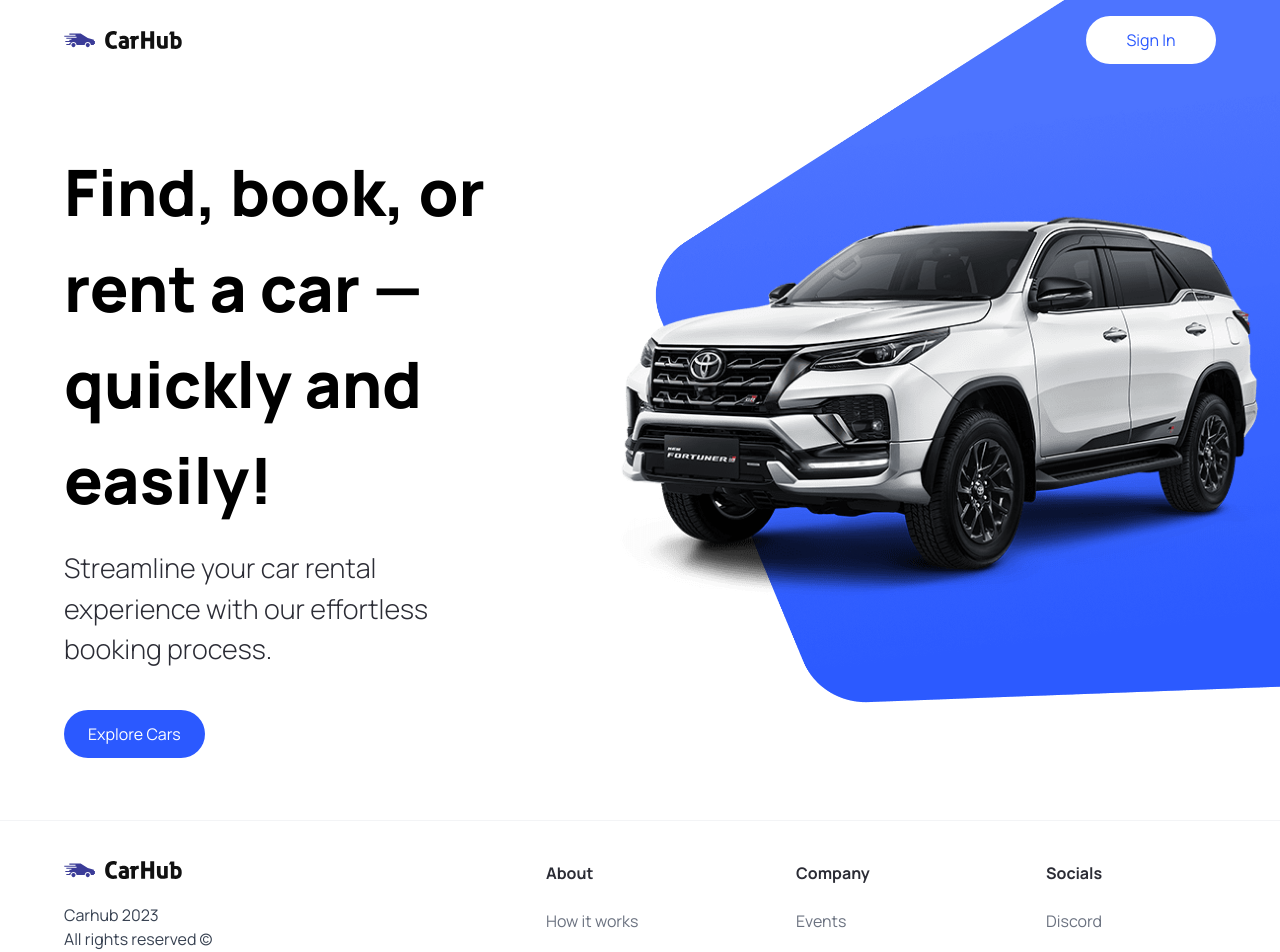
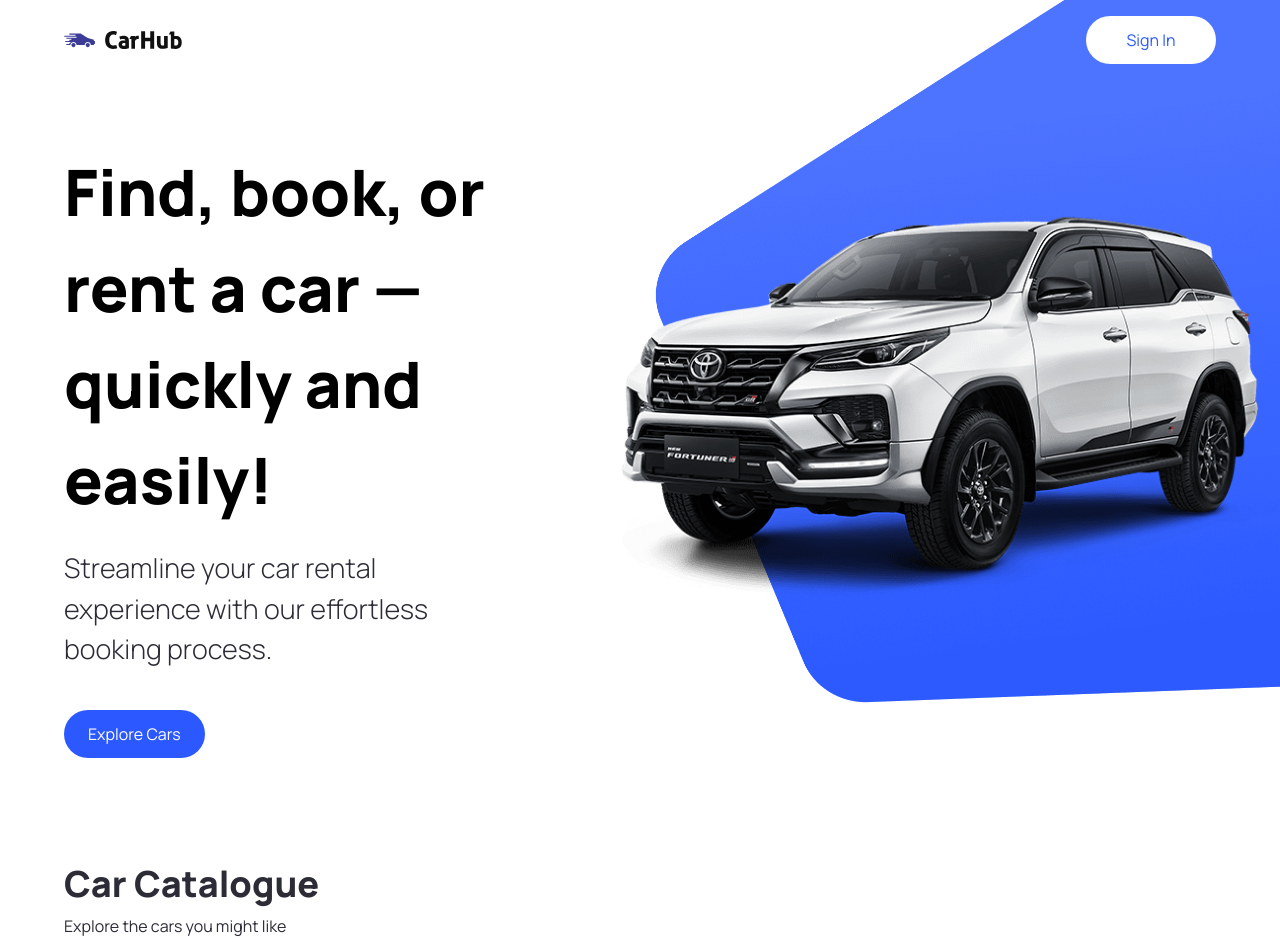
Before and after one commit to nazimameer/car_showcase_nextjs13.4_typescript, a Next.js app: page / in a window 1280 px wide. Shown: the top 952 px of the page. Built offline with nearby package versions, Linux system fonts and the light colour scheme.

Commit message:
layout of discover section completed

```diff
--- a/app/page.tsx
+++ b/app/page.tsx
@@ -1,11 +1,28 @@
-import Image from 'next/image'
+import Image from "next/image";
 
-import { Hero } from '@/components'
+import { CustomFilter, Hero, SearchBar } from "@/components";
 
 export default function Home() {
   return (
     <main className="overflow-hidden">
       <Hero />
+
+      <div className="mt-12 padding-x padding-y max-width" id="discover">
+        <div className="home__text-container">
+          <h1 className="text-4xl font-extrabold">Car Catalogue</h1>
+          <p>Explore the cars you might like</p>
+        </div>
+
+        <div className="home__filters">
+          <SearchBar />
+
+
+          <div className="home__filter-container">
+              <CustomFilter title='fuel' />
+              <CustomFilter title='year' />
+          </div>
+        </div>
+      </div>
     </main>
-  )
+  );
 }
--- /dev/null
+++ b/components/CustomFilter.tsx
@@ -0,0 +1,11 @@
+import React from 'react'
+
+const CustomFilter = () => {
+  return (
+    <div>
+
+    </div>
+  )
+}
+
+export default CustomFilter
--- /dev/null
+++ b/components/SearchBar.tsx
@@ -0,0 +1,11 @@
+import React from 'react'
+
+const SearchBar = () => {
+  return (
+    <div>
+
+    </div>
+  )
+}
+
+export default SearchBar
--- a/components/index.ts
+++ b/components/index.ts
@@ -2,10 +2,14 @@ import Hero from "./Hero";
 import CustomButton from "./CustomButton";
 import Navbar from './Navbar';
 import Footer from './Footer';
+import SearchBar from "./SearchBar";
+import CustomFilter from "./CustomFilter";
 
 export {
     Hero,
     CustomButton,
     Navbar,
-    Footer
+    Footer,
+    CustomFilter,
+    SearchBar
 }
```
Also changed, not shown: components/Hero.tsx (+19 -21 lines).
